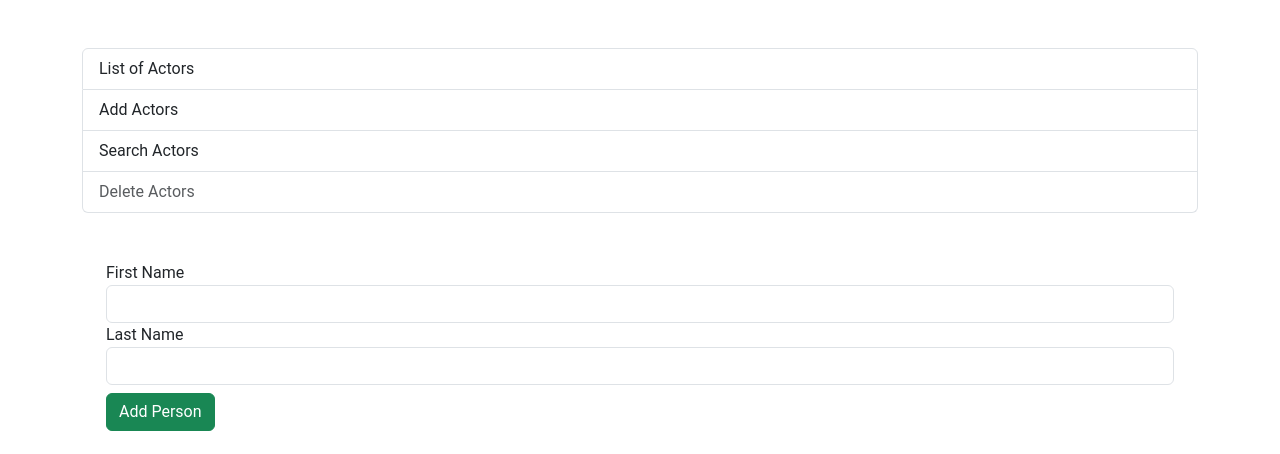
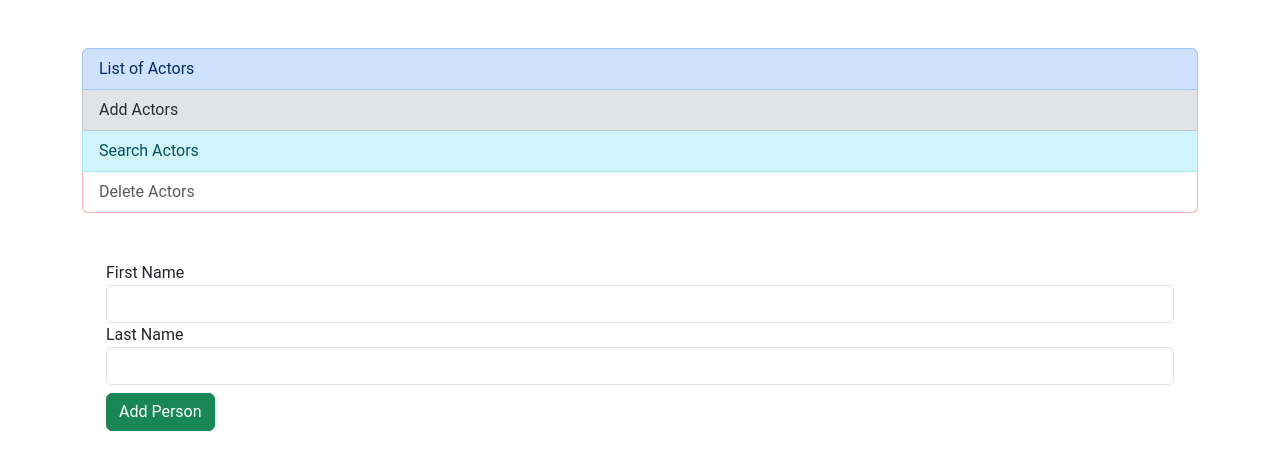
Before and after one commit to hashim20201/myactors-demo, a Django app: page /add/ in a window 1280 px wide. Shown: the part 57-511 px from the top of the page. Run offline with Django 4.2, Linux system fonts and the light colour scheme.

```diff
--- a/myapp/templates/base.html
+++ b/myapp/templates/base.html
@@ -50,10 +50,10 @@
 <div class="container mt-5">
   <div class="list-group">
 
-  <a href="{% url 'actor_list' %}" class="list-group-item list-group-item-action">List of Actors </a>
-  <a href="{% url 'add_actors' %}" class="list-group-item list-group-item-action">Add Actors</a>
-  <a href="{% url 'search_actor' %}" class="list-group-item list-group-item-action">Search Actors</a>
-  <a href="#" class="list-group-item list-group-item-action disabled">Delete Actors</a>
+  <a href="{% url 'actor_list' %}" class="list-group-item list-group-item-action  list-group-item-primary">List of Actors </a>
+  <a href="{% url 'add_actors' %}" class="list-group-item list-group-item-action  list-group-item-secondary">Add Actors</a>
+  <a href="{% url 'search_actor' %}" class="list-group-item list-group-item-action list-group-item-info">Search Actors</a>
+  <a href="#" class="list-group-item list-group-item-action disabled list-group-item-danger">Delete Actors</a>
 </div>
 </div>
 
```
